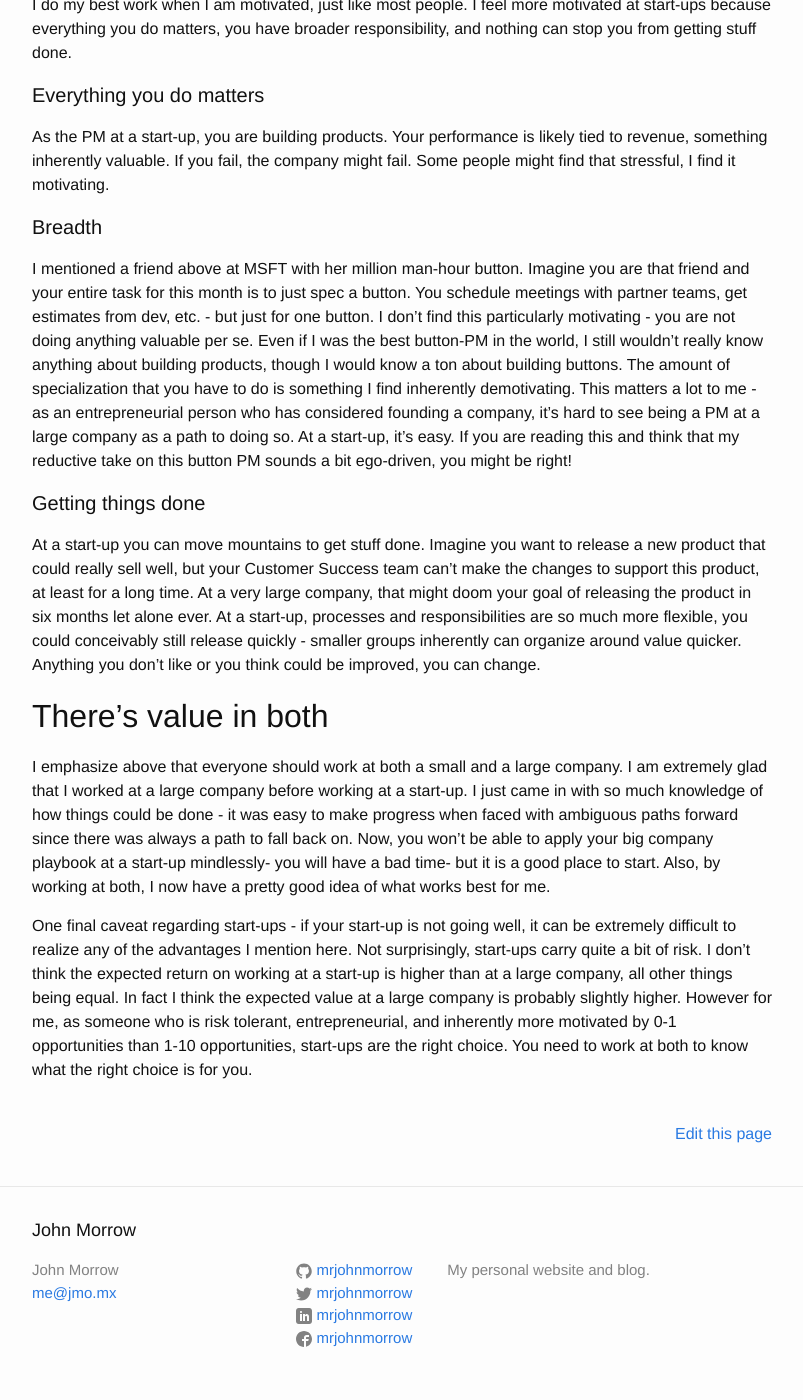
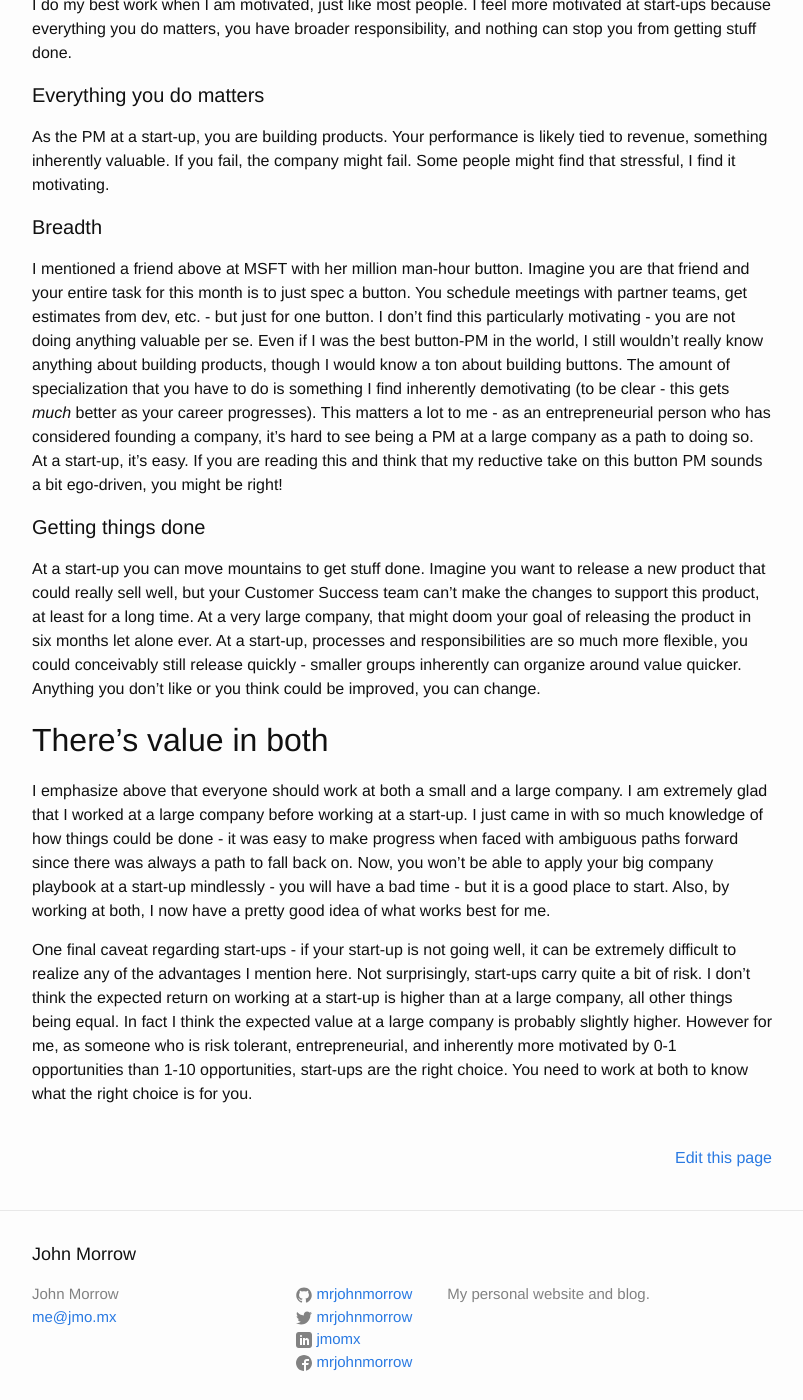
Before and after one commit to mrjohnmorrow/mrjohnmorrow.github.io, a Jekyll site: the page built from _posts/2019-04-05-start-ups-vs-FAANGS.markdown, in a window 1280 px wide and 1400 px high, scrolled down 2136 px. Shown: the whole window, without its empty margins (238-1041 px from the left). Built offline with Jekyll 4.4.1, drawn with Linux system fonts in a browser that asks for light colours.

Commit message:
Fixing LI username

```diff
--- a/_config.yml
+++ b/_config.yml
@@ -9,7 +9,7 @@
 #usernames
 twitter_username: mrjohnmorrow
 github_username:  mrjohnmorrow
-linkedin_username: mrjohnmorrow
+linkedin_username: jmomx
 facebook_username: mrjohnmorrow
 #dribbble_username: johnmorrow
 
--- a/_posts/2019-04-05-start-ups-vs-FAANGS.markdown
+++ b/_posts/2019-04-05-start-ups-vs-FAANGS.markdown
@@ -50,7 +50,7 @@ As the PM at a start-up, you are building products. Your performance is likely t
 
 #### Breadth
 
-I mentioned a friend above at MSFT with her million man-hour button. Imagine you are that friend and your entire task for this month is to just spec a button. You schedule meetings with partner teams, get estimates from dev, etc. - but just for one button.  I don't find this particularly motivating - you are not doing anything valuable per se.  Even if I was the best button-PM in the world, I still wouldn't really know anything about building products, though I would know a ton about building buttons. The amount of specialization that you have to do is something I find inherently demotivating.  This matters a lot to me - as an entrepreneurial person who has considered founding a company, it's hard to see being a PM at a large company as a path to doing so. At a start-up, it's easy. If you are reading this and think that my reductive take on this button PM sounds a bit ego-driven, you might be right!
+I mentioned a friend above at MSFT with her million man-hour button. Imagine you are that friend and your entire task for this month is to just spec a button. You schedule meetings with partner teams, get estimates from dev, etc. - but just for one button.  I don't find this particularly motivating - you are not doing anything valuable per se.  Even if I was the best button-PM in the world, I still wouldn't really know anything about building products, though I would know a ton about building buttons. The amount of specialization that you have to do is something I find inherently demotivating (to be clear - this gets _much_ better as your career progresses). This matters a lot to me - as an entrepreneurial person who has considered founding a company, it's hard to see being a PM at a large company as a path to doing so. At a start-up, it's easy. If you are reading this and think that my reductive take on this button PM sounds a bit ego-driven, you might be right!
 
 #### Getting things done
 
@@ -58,6 +58,6 @@ At a start-up you can move mountains to get stuff done. Imagine you want to rele
 
 ## There's value in both
 
-I emphasize above that everyone should work at both a small and a large company. I am extremely glad that I worked at a large company before working at a start-up. I just came in with so much knowledge of how things could be done  - it was easy to make progress when faced with ambiguous paths forward since there was always a path to fall back on. Now, you won't be able to apply your big company playbook at a start-up mindlessly- you will have a bad time- but it is a good place to start. Also, by working at both, I now have a pretty good idea of what works best for me.
+I emphasize above that everyone should work at both a small and a large company. I am extremely glad that I worked at a large company before working at a start-up. I just came in with so much knowledge of how things could be done  - it was easy to make progress when faced with ambiguous paths forward since there was always a path to fall back on. Now, you won't be able to apply your big company playbook at a start-up mindlessly - you will have a bad time - but it is a good place to start. Also, by working at both, I now have a pretty good idea of what works best for me.
 
 One final caveat regarding start-ups - if your start-up is not going well, it can be extremely difficult to realize any of the advantages I mention here. Not surprisingly, start-ups carry quite a bit of risk. I don't think the expected return on working at a start-up is higher than at a large company, all other things being equal. In fact I think the expected value at a large company is probably slightly higher. However for me, as someone who is risk tolerant, entrepreneurial, and inherently more motivated by 0-1 opportunities than 1-10 opportunities, start-ups are the right choice.  You need to work at both to know what the right choice is for you.
```
Also changed, not shown: 1 other file.
